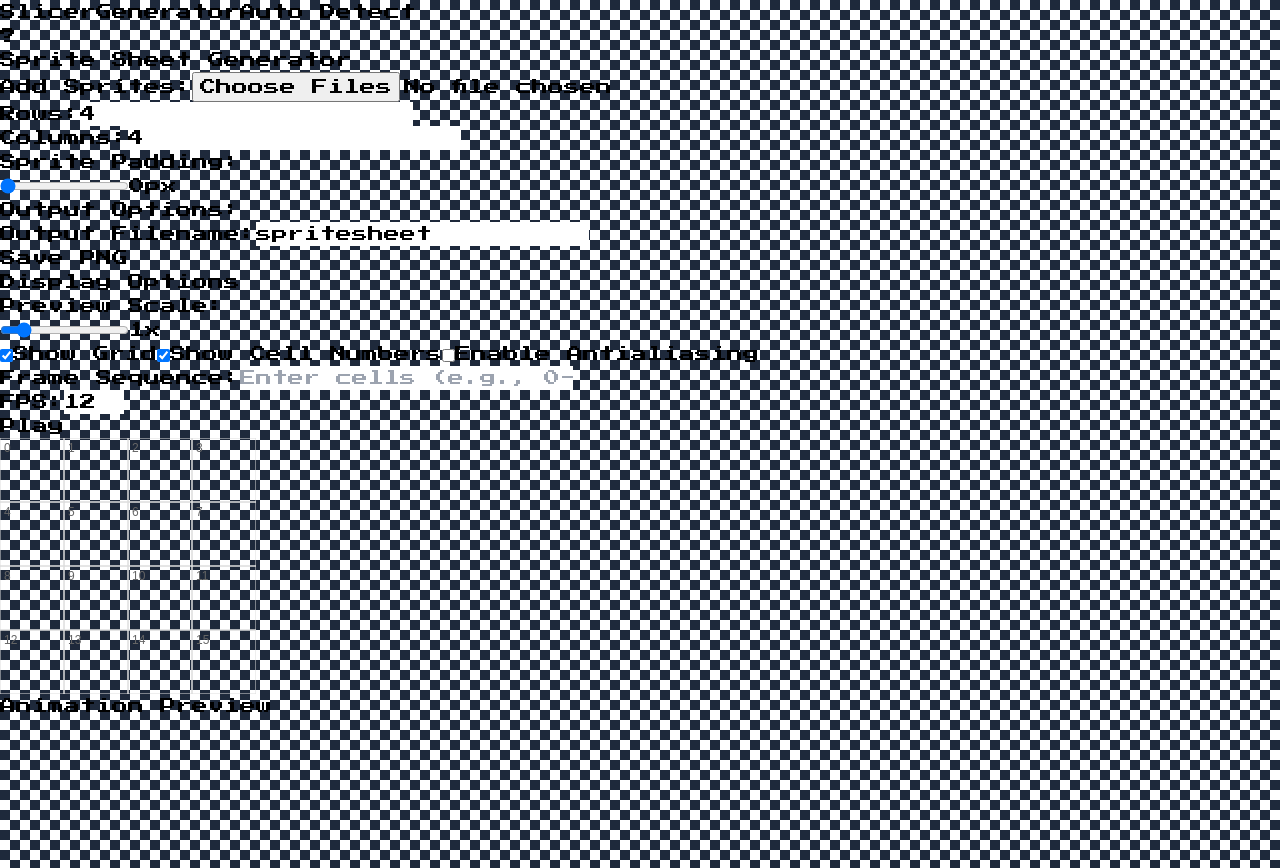
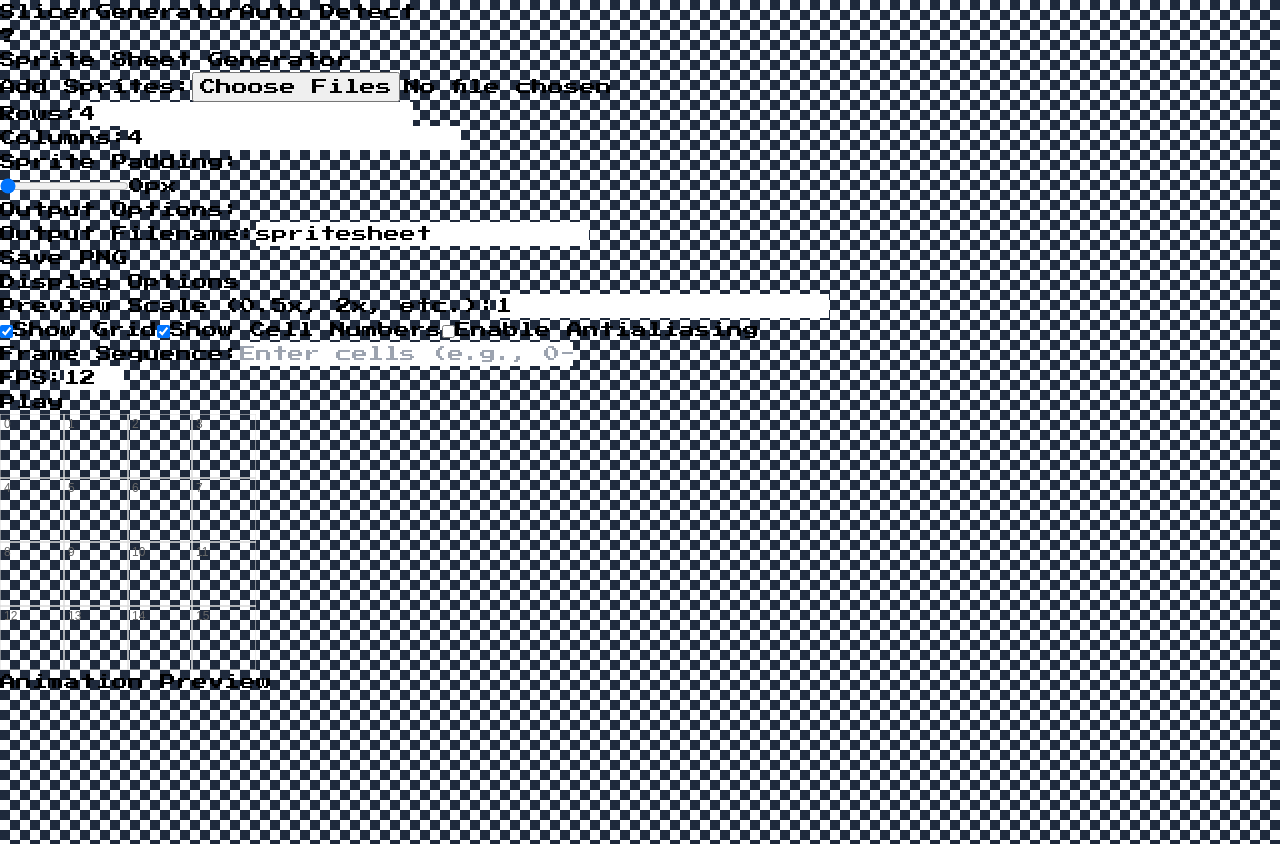
Before and after one commit to joser27/TileTinker, a Next.js app: page /generator in a window 1280 px wide. After the commit the page ends 844 px from the top, so only its background shows below. Built offline with nearby package versions, Linux system fonts and the light colour scheme.

Commit message:
Fix slider to be text box in /auto

```diff
--- a/src/app/generator/page.tsx
+++ b/src/app/generator/page.tsx
@@ -573,19 +573,15 @@
               <h3 className="font-medium">Display Options</h3>
               <div className="flex flex-col gap-2">
                 <div>
-                  <label className="block text-sm font-medium mb-1">Preview Scale:</label>
-                  <div className="flex gap-2 items-center">
-                    <input
-                      type="range"
-                      min="0.5"
-                      max="4"
-                      step="0.5"
-                      value={previewScale}
-                      onChange={(e) => setPreviewScale(Number(e.target.value))}
-                      className="flex-1"
-                    />
-                    <span className="text-sm w-12">{previewScale}x</span>
-                  </div>
+                  <label className="block text-sm font-medium mb-1">Preview Scale (0.5x, 2x, etc.):</label>
+                  <input
+                    type="number"
+                    value={previewScale}
+                    onChange={(e) => setPreviewScale(Number(e.target.value))}
+                    step="0.1"
+                    min="0.1"
+                    className="p-2 border rounded text-black w-20"
+                  />
                 </div>
                 <label className="flex items-center gap-2">
                   <input
```
